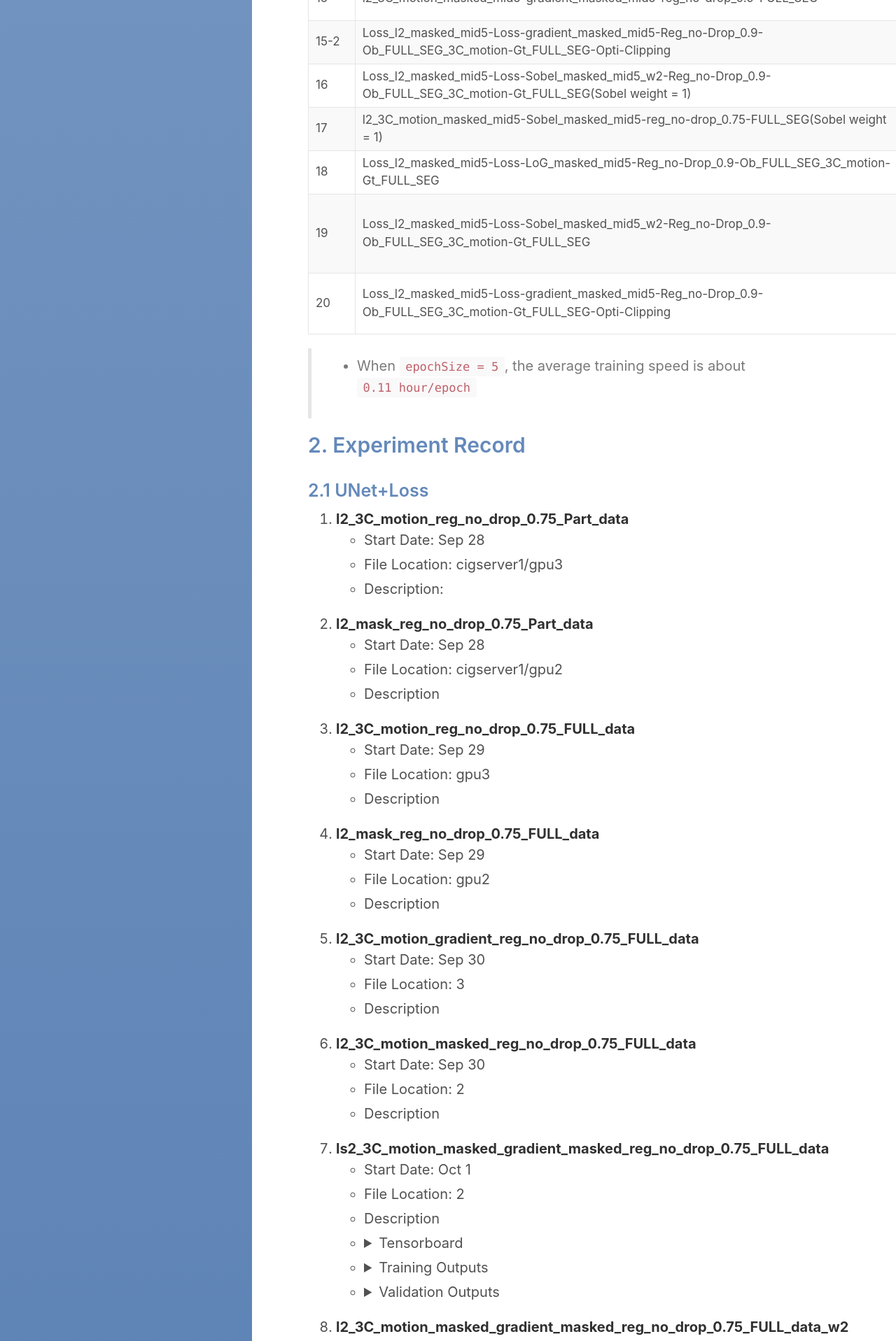
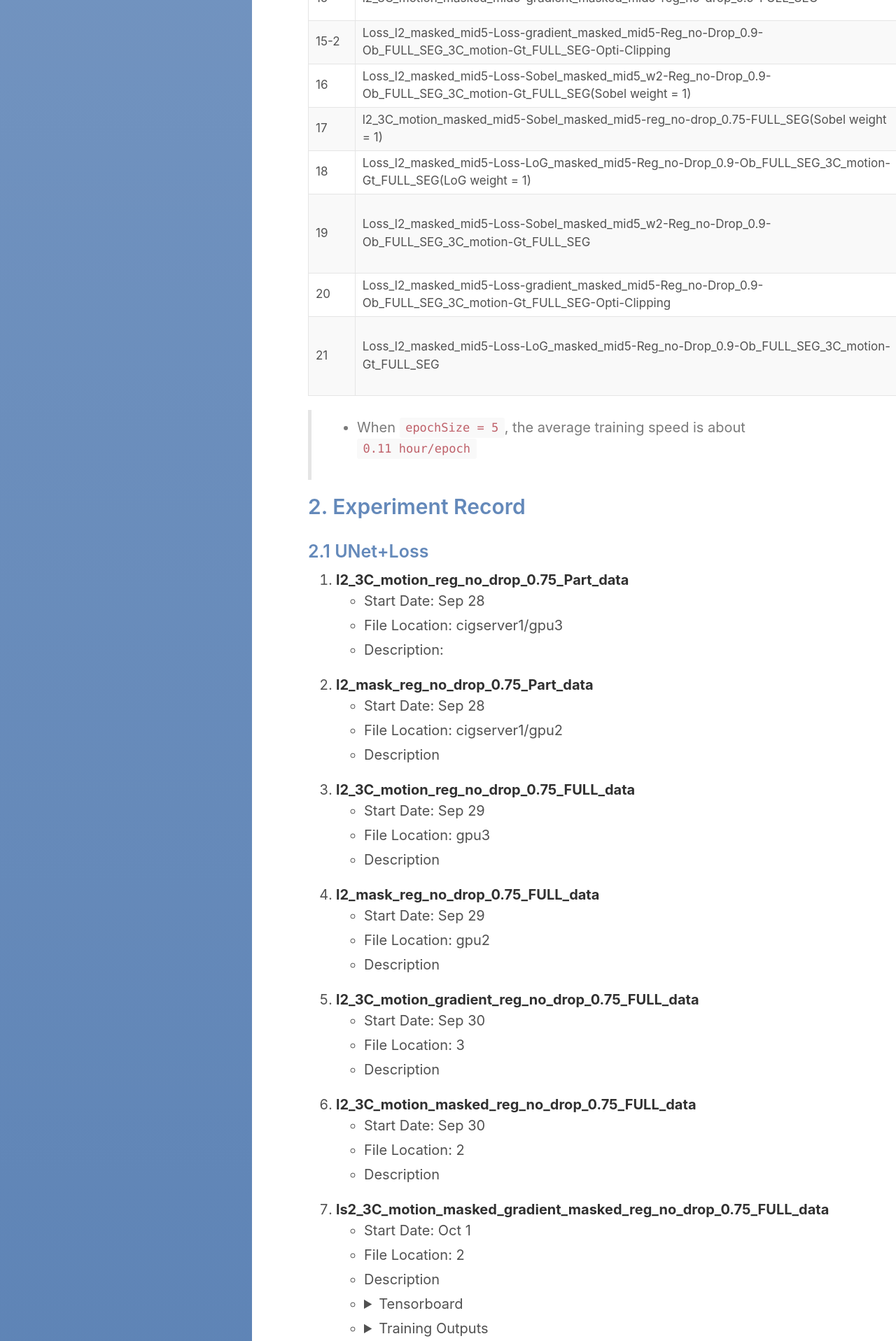
Before and after one commit to jr-xing/jr-xing.github.io, a Jekyll site: the page built from _posts/2018-09-30-MRI-denoising-log.md, in a window 1280 px wide. Shown: the part 1226-3143 px from the top of the page at 70% size. Built offline with Jekyll 4.4.1, drawn with Linux system fonts in a browser that asks for light colours; some of the changed text lies outside the part shown.

Commit message:
update_task

````diff
--- a/_posts/2018-09-30-MRI-denoising-log.md
+++ b/_posts/2018-09-30-MRI-denoising-log.md
@@ -32,12 +32,13 @@
 | 13    | l2_3C_motion_masked_masked_Sobel_reg_no_drop_0.9_FULL_SEG_w2                                                      | cigserver1/gpu3 |             | END                          | Oct 3 8:40   | Oct 4 17:40 |
 | 14    | l2_3C_motion_masked_Sobel_masked_reg_no_drop_0.9_FULL_SEG                                                         | cigserver2/gpu3 | NaN,mid5    | END                          | Oct 3 8:40   | Oct 4 17:40 |
 | 15    | l2_3C_motion_masked_mid5-gradient_masked_mid5-reg_no-drop_0.9-FULL_SEG                                            | cigserver1/gpu2 | NaN         |                              | Oct 7        | Oct 4 17:40 |
-| 15-2  | Loss_l2_masked_mid5-Loss-gradient_masked_mid5-Reg_no-Drop_0.9-Ob_FULL_SEG_3C_motion-Gt_FULL_SEG-Opti-Clipping     | cigserver1/gpu2 | NaN         | RUNNING                      |              | Oct 9 15:30 |
+| 15-2  | Loss_l2_masked_mid5-Loss-gradient_masked_mid5-Reg_no-Drop_0.9-Ob_FULL_SEG_3C_motion-Gt_FULL_SEG-Opti-Clipping     | cigserver1/gpu2 | BLACK       | END                          |              | Oct 9 15:30 |
 | 16    | Loss_l2_masked_mid5-Loss-Sobel_masked_mid5_w2-Reg_no-Drop_0.9-Ob_FULL_SEG_3C_motion-Gt_FULL_SEG(Sobel weight = 1) | cigserver1/gpu3 |             | RUNNING                      | Oct 7        | Oct 8 17:30 |
 | 17    | l2_3C_motion_masked_mid5-Sobel_masked_mid5-reg_no-drop_0.75-FULL_SEG(Sobel weight = 1)                            | cigserver2/gpu3 | NaN         | END                          | Oct 7        | Oct 4 17:40 |
-| 18    | Loss_l2_masked_mid5-Loss-LoG_masked_mid5-Reg_no-Drop_0.9-Ob_FULL_SEG_3C_motion-Gt_FULL_SEG                        | cigserver2/gpu3 |             | RUNNING                      | Oct 7        | Oct 8 23:58 |
+| 18    | Loss_l2_masked_mid5-Loss-LoG_masked_mid5-Reg_no-Drop_0.9-Ob_FULL_SEG_3C_motion-Gt_FULL_SEG(LoG weight = 1)        | cigserver2/gpu3 |             | RUNNING                      | Oct 7        | Oct 8 23:58 |
 | 19    | Loss_l2_masked_mid5-Loss-Sobel_masked_mid5_w2-Reg_no-Drop_0.9-Ob_FULL_SEG_3C_motion-Gt_FULL_SEG                   | cigserver1/gpu3 |             | Rerun 16 with correct weight | Oct 7        | Oct         |
-| 20    | Loss_l2_masked_mid5-Loss-gradient_masked_mid5-Reg_no-Drop_0.9-Ob_FULL_SEG_3C_motion-Gt_FULL_SEG-Opti-Clipping     | cigserver1/gpu2 |             | Rerun 15-2 with loss clip    | Oct 7        | Oct         |
+| 20    | Loss_l2_masked_mid5-Loss-gradient_masked_mid5-Reg_no-Drop_0.9-Ob_FULL_SEG_3C_motion-Gt_FULL_SEG-Opti-Clipping     | cigserver1/gpu2 |             | RUNNING                      | Oct 7        | Oct         |
+| 21    | Loss_l2_masked_mid5-Loss-LoG_masked_mid5-Reg_no-Drop_0.9-Ob_FULL_SEG_3C_motion-Gt_FULL_SEG                        | cigserver2/gpu3 |             | Rerun 18 with correct weight | Oct 7        | Oct 8 23:58 |
 
 > - When ```epochSize = 5```, the average training speed is about ```0.11 hour/epoch```
 <!--more-->
````
Also changed, not shown: 1 other file.
